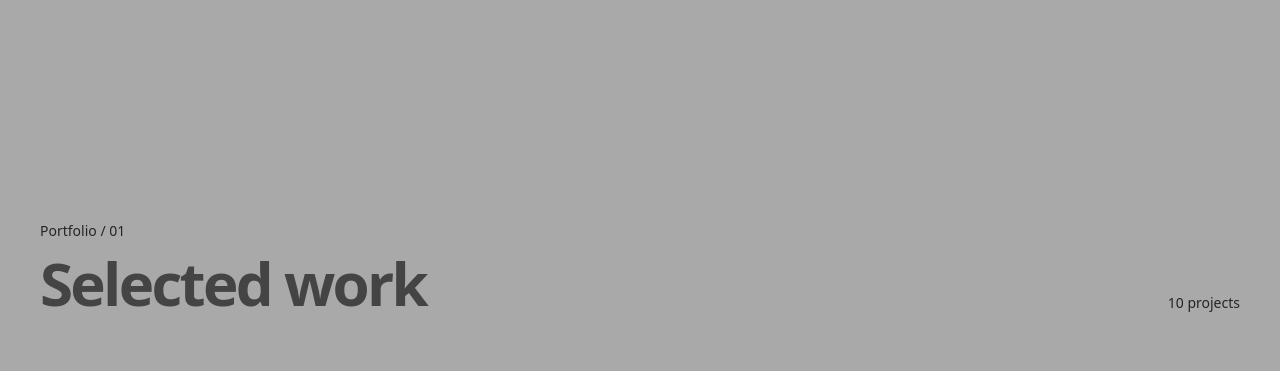
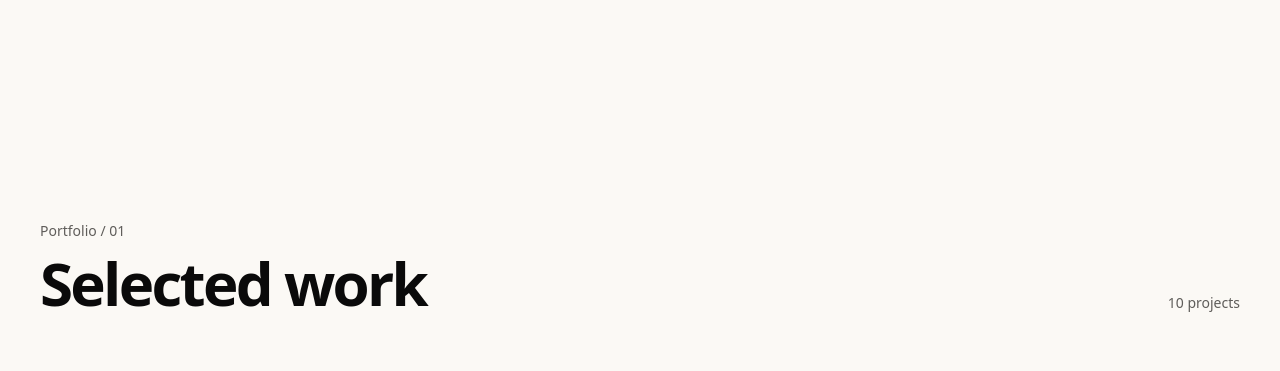
Before and after one commit to rainfall-mark/msdo-site, an Astro site: page / in a window 1280 px wide. Shown: the part 675-1046 px from the top of the page. Built offline with nearby package versions, Linux system fonts and the light colour scheme; Astro itself is replaced by a stand-in of ours.

Commit message:
auto: src/styles/globals.css

```diff
--- a/src/styles/globals.css
+++ b/src/styles/globals.css
@@ -634,6 +634,21 @@
   --ploy-accent-secondary-950: oklch(0.28 0 2);
 }
 
+/* Homepage-specific light editorial palette. Scoped so the existing dark case-study family remains unchanged. */
+.msdo-home.light {
+  color-scheme: light;
+  --ploy-background-primary: oklch(0.982 0.006 85);
+  --ploy-background-secondary: oklch(0.947 0.008 85);
+  --ploy-background-inverse: oklch(0.145 0 0);
+  --ploy-text-primary: oklch(0.145 0 0);
+  --ploy-text-secondary: oklch(0.48 0.006 85);
+  --ploy-text-inverse: oklch(0.982 0.006 85);
+  --ploy-border-primary: oklch(0.88 0.008 85);
+  --ploy-button-primary-background: oklch(0.145 0 0);
+  --ploy-button-primary-text: oklch(0.982 0.006 85);
+  --ploy-button-primary-border: oklch(0.145 0 0);
+}
+
 html {
   font-family: var(--font-body);
 }
```
